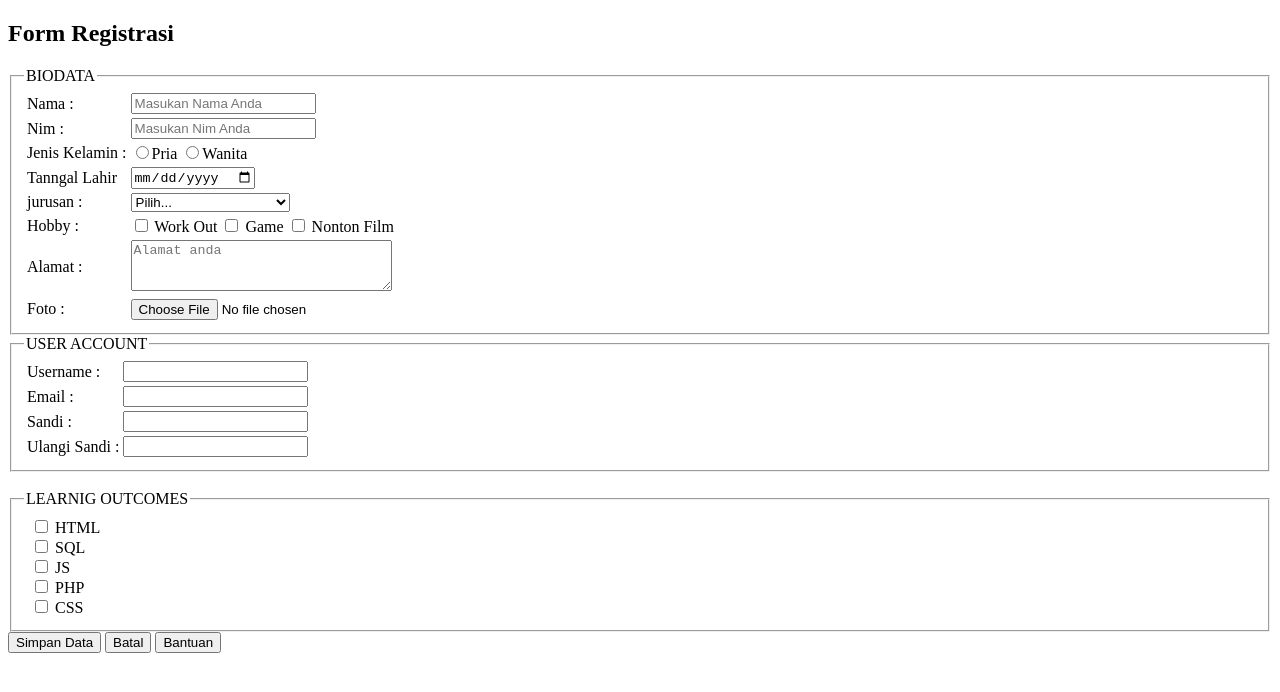
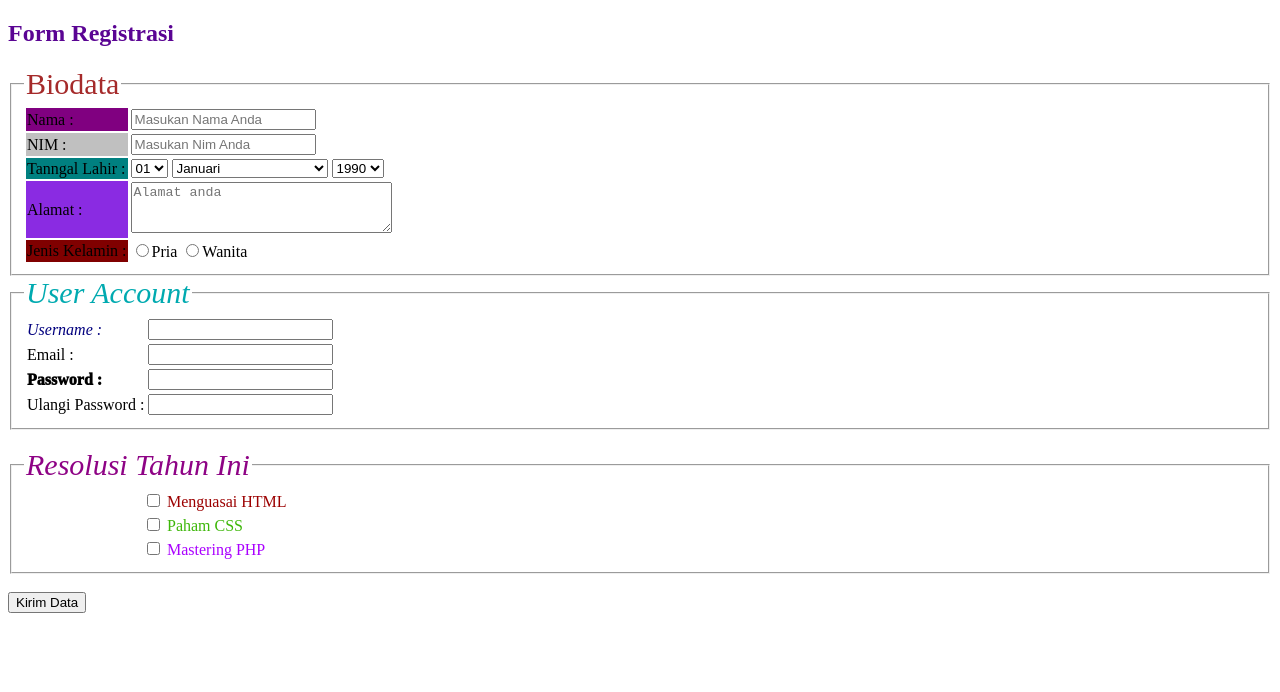
Before and after one commit to Ars2448/praktikumWebPti, a plain HTML site: page form.html in a window 1280 px wide. Drawn offline with Linux system fonts and the light colour scheme.

Commit message:
Add files via upload

```diff
--- a/form.html
+++ b/form.html
@@ -4,88 +4,118 @@
     <meta charset="UTF-8">
     <meta name="viewport" content="width=device-width, initial-scale=1.0">
     <title>Form</title>
+    <style>
+
+
+    </style>
 </head>
 <body>
-    <h2>Form Registrasi</h2>
+    <h2 style="color: rgb(90, 4, 147);">Form Registrasi</h2>
 
 
     <form action="#" method="post" name="form-input" enctype="multipart/form-data">
 
        <fieldset>
         <table>
-        <legend>BIODATA</legend>
+        <legend style="font-style: unset ; font-size: 30px ; color : brown;">Biodata</legend>
+
+
+
+      </div>
 
         <tr>
-            <td><label for="nama">Nama :</label></td>
-            <td><input type="text" name="txtnim" required id="nama" placeholder="Masukan Nama Anda"></td>
+            <td bgcolor="purple"><label for="nama">Nama :</label><br></td>
+            <td><input type="text" name="txtnim" required id="nama" placeholder="Masukan Nama Anda"><br></td>
 
             </tr>
 
             <tr>
-            <td><label for="nim">Nim :</label></td>
-            <td><input type="text" name="txtnim" required id="nim" placeholder="Masukan Nim Anda"></td>
+            <td bgcolor="silver"><label for="nim">NIM :</label><br></td>
+            <td><input type="text" name="txtnim" required id="nim" placeholder="Masukan Nim Anda"><br></td>
             </tr>
 
 
 
-            <tr>
-            <td><label for="jk">Jenis Kelamin :</label></td>
-            <td><input type="radio" name="rdjk" id="jk" value="p" ><label for="label" for="rdp">Pria</label>
-            <input type="radio" name="rdjk" id="jk" value="w" ><label for="label" for="rdw">Wanita</label></td>
-            </tr>
+        <tr>
+        <td bgcolor="teal">Tanngal Lahir :</td>
+        <td><select name="optTanggal Lahir" id="Tanggal Lahir">
+          <option value="01">01</option>
+          <option value="02">02</option>
+          <option value="03">03</option>
+          <option value="04">04</option>
+          <option value="05">05</option>
+          <option value="06">06</option>
+          <option value="07">07</option>
+          <option value="08">08</option>
+          <option value="09">09</option>
+          <option value="10">10</option>
+          <option value="11">11</option>
+          <option value="12">12</option>
+          <option value="13">13</option>
+          <option value="14">14</option>
+          <option value="15">15</option>
+          <option value="16">16</option>
+          <option value="17">17</option>
+          <option value="18">18</option>
+          <option value="19">19</option>
+          <option value="20">20</option>
+          <option value="21">21</option>
+          <option value="22">22</option>
+          <option value="23">23</option>
+          <option value="24">24</option>
+          <option value="25">25</option>
+          <option value="26">26</option>
+          <option value="27">27</option>
+          <option value="28">28</option>
+          <option value="29">29</option>
+          <option value="30">30</option>
+          <option value="31">31</option>
+        </select>
+        <select name="optTanggal Lahir" id="Tanggal Lahir">
+          <option value="Januari">Januari &emsp; &emsp; &emsp; &emsp;</option>
+          <option value="Februari">Februari &emsp; &emsp; &emsp; &emsp;</option>
+          <option value="Maret">Maret &emsp; &emsp; &emsp; &emsp;</option>
+          <option value="April">April &emsp; &emsp; &emsp; &emsp;</option>
+          <option value="Mei">Mei &emsp; &emsp; &emsp; &emsp;</option>
+          <option value="Juni">Juni &emsp; &emsp; &emsp; &emsp;</option>
+          <option value="Juli">Juli &emsp; &emsp; &emsp; &emsp;</option>
+          <option value="Agustus">Agustus &emsp; &emsp; &emsp; &emsp;</option>
+          <option value="September">September &emsp; &emsp; &emsp; &emsp;</option>
+          <option value="Oktober">Oktober &emsp; &emsp; &emsp; &emsp;</option>
+          <option value="November">November &emsp; &emsp; &emsp; &emsp;</option>
+          <option value="Desember">Desember &emsp; &emsp; &emsp; &emsp;</option>
+        </select>
 
-
-
-
-        <tr>
-        <td><label for="">Tanngal Lahir</label></td>
-        <td><input type="date"  name="dttgl_lahir"></td>
+        <select name="optTanggal Lahir" id="Tanggal Lahir">
+          <option value="1990">1990</option>
+          <option value="1991">1991</option>
+          <option value="1992">1992</option>
+          <option value="1993">1993</option>
+          <option value="1994">1994</option>
+          <option value="1995">1995</option>
+          <option value="1996">1996</option>
+          <option value="1997">1997</option>
+          <option value="1998">1998</option>
+          <option value="1999">1999</option>
+          <option value="2000">2000</option>
+        </select>
+        </td>
      </tr>
 
 
 
-
-
-
-     <tr>
-        <td><label for="jurusan">jurusan :</label></td>
-        <td> <select name="optjurusan" id="jurusan">
- <option value="">Pilih...</option>
- <option value="PTI">PTI</option>
- <option value="DKV">DKV</option>
- <option value="HUKUM">HUKUM</option>
- <option value="FARMASIs">FARMASI</option>
- <option value="MANAJEMEN">MANAJEMEN</option>
- <option value="SASTRA INGGRIS">SASTRA INGGRIS</option>
- <option value="TEKNOLOGI PANGAN">TEKNOLOGI PANGAN</option>
- <option value="BISNIS DIGITAL">BISNIS DIGITAL</option>
- <option value="ILKOM">ILKOM</option>
- <option value="RPL">RPL</option></td>
-
-                </select>
-                </tr>
-
-
-              <tr>
-                <td><label >Hobby :</label> </td>
-                    <td> <input type="checkbox" name="chkhoby[]" value="workout" > Work Out
-                        <input type="checkbox" name="chkhoby[]" value="game" > Game
-                             <input type="checkbox" name="chkhoby[]" value="nontonfilm" > Nonton Film</td>
-    </tr>
-
-
-
-     <tr>
-        <td><label> Alamat :</label></td>
+     <tr class>
+        <td bgcolor="blueviolet"><label > Alamat :</label></td>
         <td> <textarea name="txtalamat" cols="30" rows="3" placeholder="Alamat anda"></textarea></td>
         </tr>
 
 
 
-         <tr>
-            <td> <label >Foto :</label></td>
-                <td> <input type="file" value="Choose File" name="choosefile"></td>
-         </tr>
+        <tr>
+          <td bgcolor="maroon"><label for="jk">Jenis Kelamin :</label></td>
+          <td><input type="radio" name="rdjk" id="jk" value="p" ><label for="label" for="rdp">Pria</label>
+          <input type="radio" name="rdjk" id="jk" value="w" ><label for="label" for="rdw">Wanita</label></td>
+          </tr>
 
 
         </table>
@@ -95,9 +125,9 @@
 
 <fieldset>
     <table>
-    <legend>USER ACCOUNT</legend>
+    <legend style="font-style: italic ; font-size: 30px ; color : rgb(0, 170, 176);">User Account</legend>
     <tr>
-          <td><label for="username"> Username :</label></td>
+          <td><label for="username" style="font-style: italic; font-weight: 400px; color: rgb(2, 0, 126);"> Username :</label></td>
           <td><input  type="text" name="txtuser" required id="Username" placeholder=""></td>
         </tr>
 
@@ -109,14 +139,14 @@
 
 
           <tr>
-          <td><label for="sandi"> Sandi :</label></td>
-          <td><input type="password" name="txtsd" required id="sandi" placeholder=""></td>
+          <td><label for="password" style="font-style: normal; font-weight: 1000;" > Password :</label></td>
+          <td><input type="password" name="txtsd" required id="password" placeholder=""></td>
         </tr>
 
 
           <tr>
-          <td><label for="ulangisandi"> Ulangi Sandi :</label></td>
-          <td><input type="password" name="txtusd" required id="ulangisandi" placeholder=""></td>
+          <td><label for="ulangipassword"> Ulangi Password :</label></td>
+          <td><input type="password" name="txtusd" required id="ulangipassword" placeholder=""></td>
           </tr>
 
 
@@ -126,22 +156,29 @@
         <br>
         <fieldset>
             <table>
-        <legend>LEARNIG OUTCOMES</legend>
-        <tr>
-            <td><td>
-                <input type="checkbox" name="chkhoby[]" value="HTML" > HTML <br>
-                        <input type="checkbox" name="chkhoby[]" value="SQL" > SQL <br>
-                             <input type="checkbox" name="chkhoby[]" value="JS" > JS <br>
-                             <input type="checkbox" name="chkhoby[]" value="PHP" > PHP <br>
-                             <input type="checkbox" name="chkhoby[]" value="CSS" > CSS <br>
-            </td></td>
-        </tr>
+        <legend style="font-style: italic ; font-size: 30px ; color : rgb(142, 3, 133);">Resolusi Tahun Ini</legend>
+        <tr style="color: rgb(156, 0, 0);">
+            <td><td><td><td><td><td><td><td><td><td><td><td><td><td><td><td><td><td><td><td><td><td><td><td><td><td><td><td><td><td>
+                <input type="checkbox" name="chkhoby[]" value="HTML"> Menguasai HTML <br>
+              </td></td></td></td></td></td></td></td></td></td></td></td></td></td></td></td></td></td></td></td></td></td></td></td>
+            </tr>
+
+            <tr style="color: rgb(61, 183, 9);">
+              <td><td><td><td><td><td><td><td><td><td><td><td><td><td><td><td><td><td><td><td><td><td><td><td><td><td><td><td><td><td>
+                  <input type="checkbox" name="chkhoby[]" value="CSS"> Paham CSS <br>
+                </td></td></td></td></td></td></td></td></td></td></td></td></td></td></td></td></td></td></td></td></td></td></td></td>
+              </tr>
+
+              <tr style="color: rgb(170, 0, 255);">
+                <td><td><td><td><td><td><td><td><td><td><td><td><td><td><td><td><td><td><td><td><td><td><td><td><td><td><td><td><td><td>
+                    <input type="checkbox" name="chkhoby[]" value="PHP"> Mastering PHP <br>
+                  </td></td></td></td></td></td></td></td></td></td></td></td></td></td></td></td></td></td></td></td></td></td></td></td>
+                </tr>
             </table>
         </fieldset>
+        <br>
 
-        <input type="submit" value="Simpan Data" name="bttnsimpan">
-     <input type="reset" value="Batal" name="btnbatal">
-     <input type="button" value="Bantuan" name="bantuan">
+        <input type="submit" value="Kirim Data" name="bttnkirimdata">
 
 
 
```
